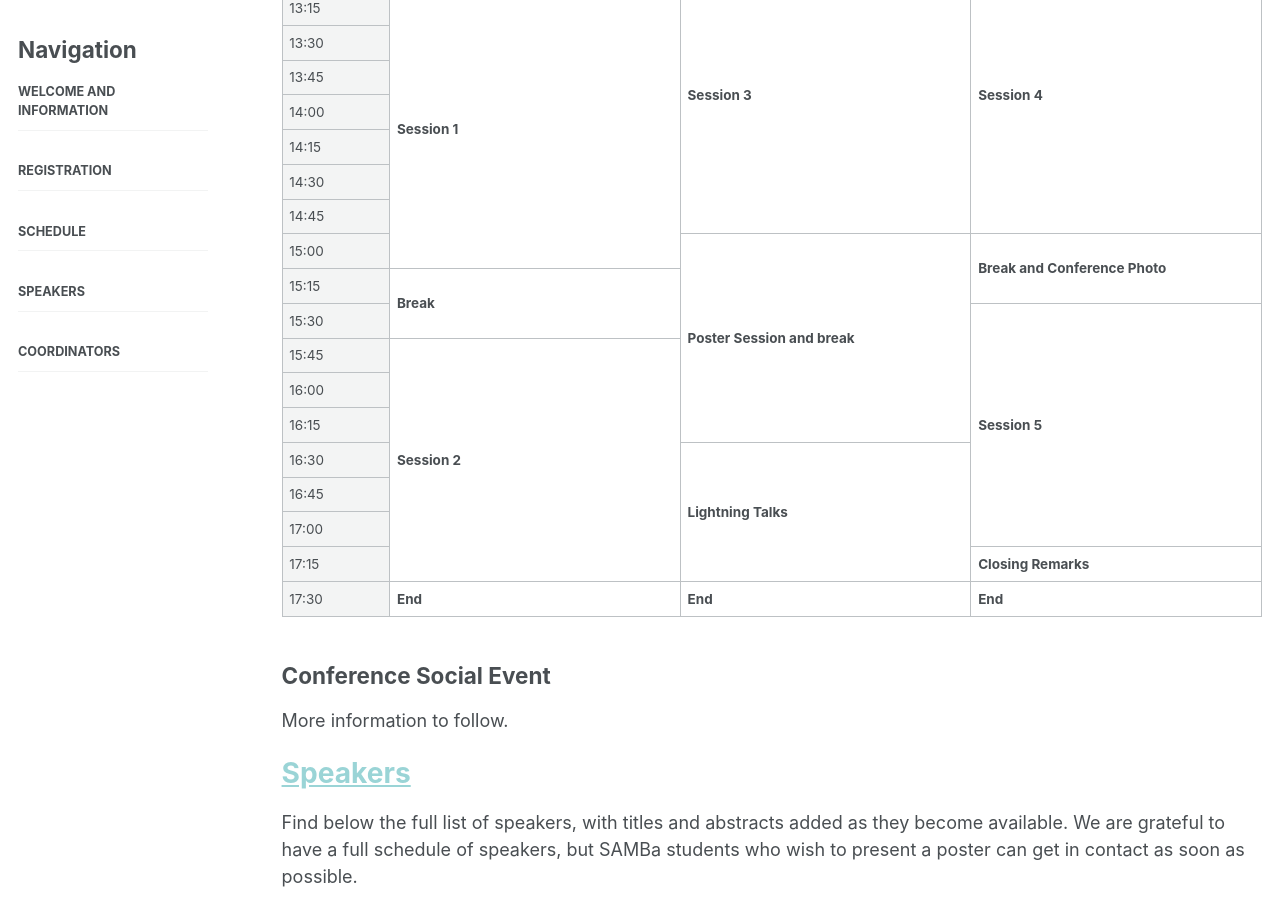
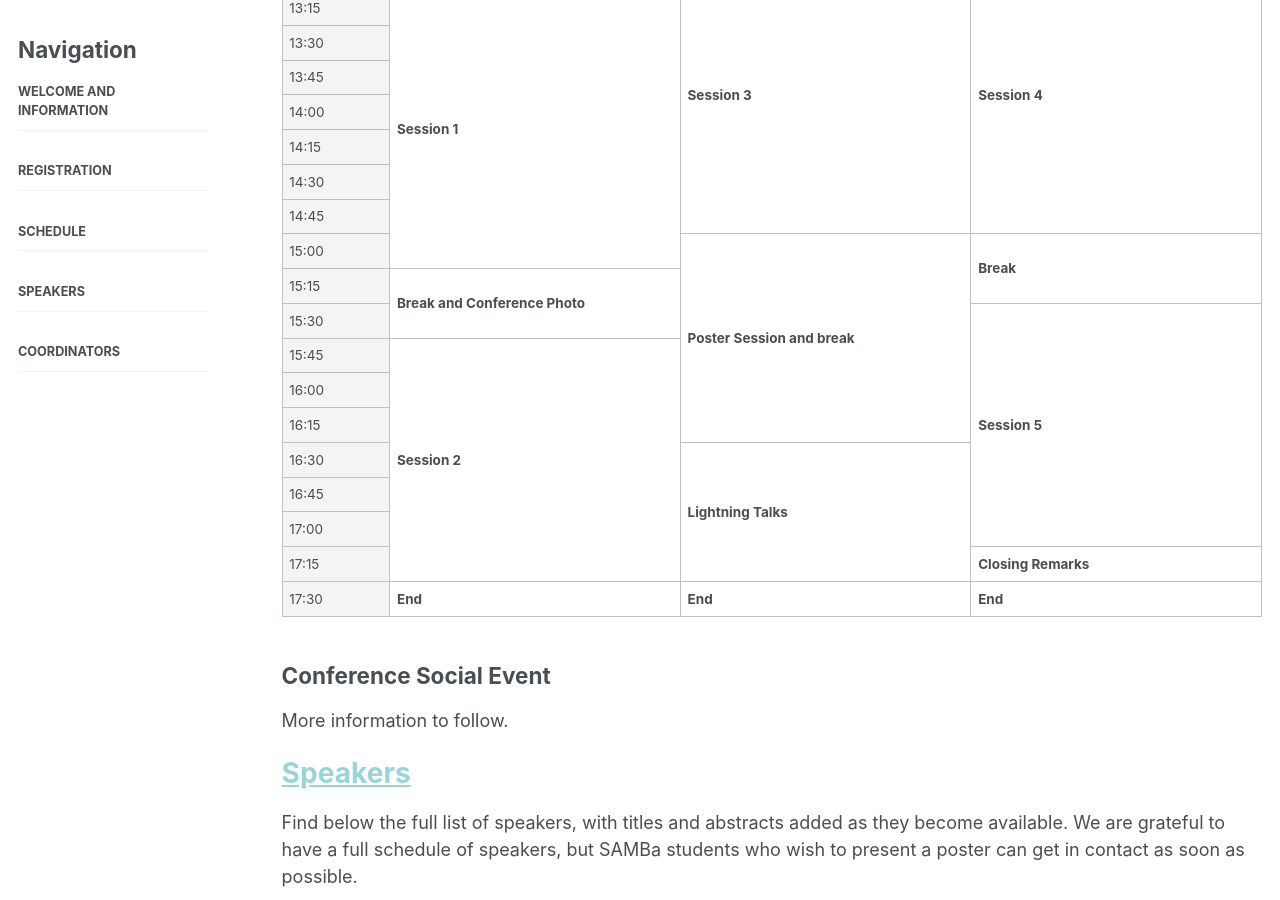
Before and after one commit to kap39/kap39.github.io, a Jekyll site: the page built from _pages/SAMBa-Conference.md, in a window 1280 px wide and 900 px high, scrolled down 1718 px. Built offline with Jekyll 4.4.1, drawn with Linux system fonts in a browser that asks for light colours.

```diff
--- a/_pages/SAMBa-Conference.md
+++ b/_pages/SAMBa-Conference.md
@@ -85,13 +85,13 @@ Below is the schedule for the conference. The list of speakers can be found belo
                 <b>Poster Session and break</b>
             </td>
             <td rowspan="2">
-                <b>Break and Conference Photo</b>
+                <b>Break</b>
             </td>
         </tr>
         <tr>
             <td bgcolor="#F3F4F4">15:15</td>
             <td rowspan="2">
-                <b>Break</b>
+                <b>Break and Conference Photo</b>
             </td>
         </tr>
         <tr>
```
